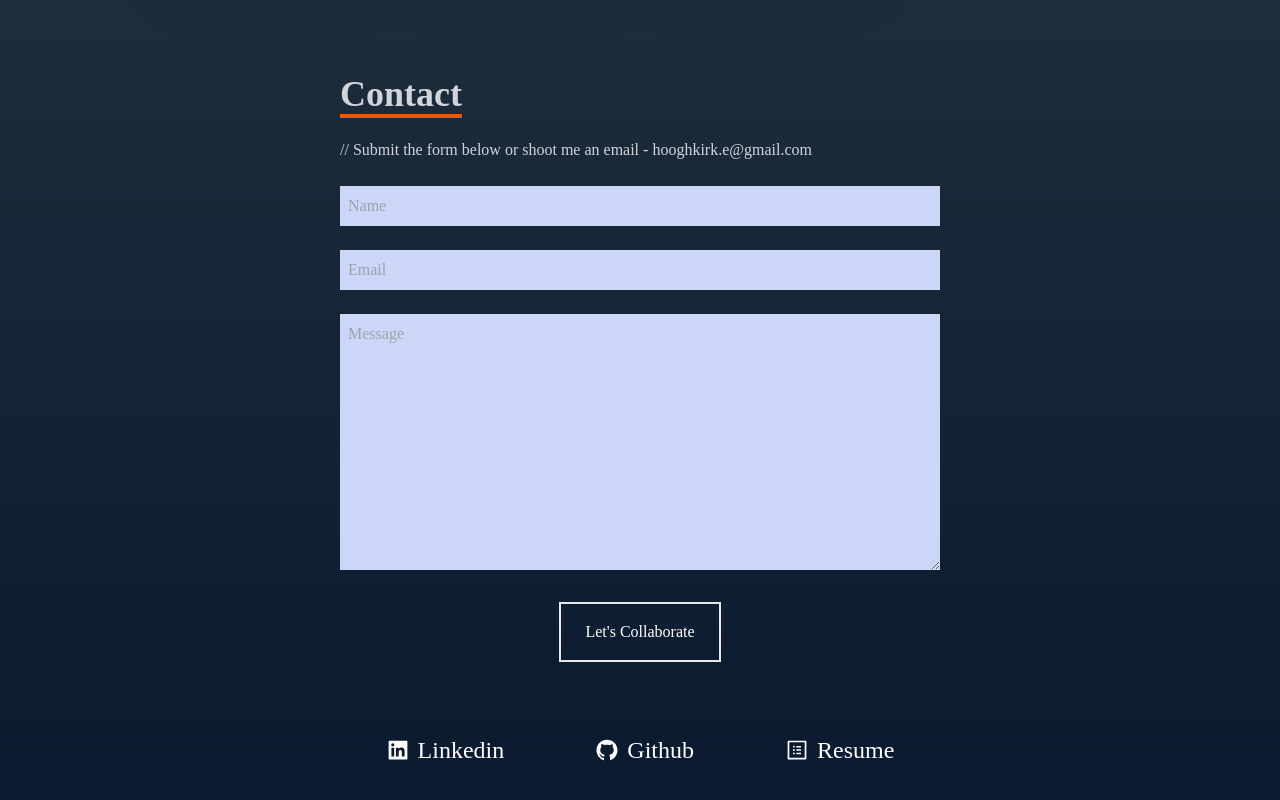
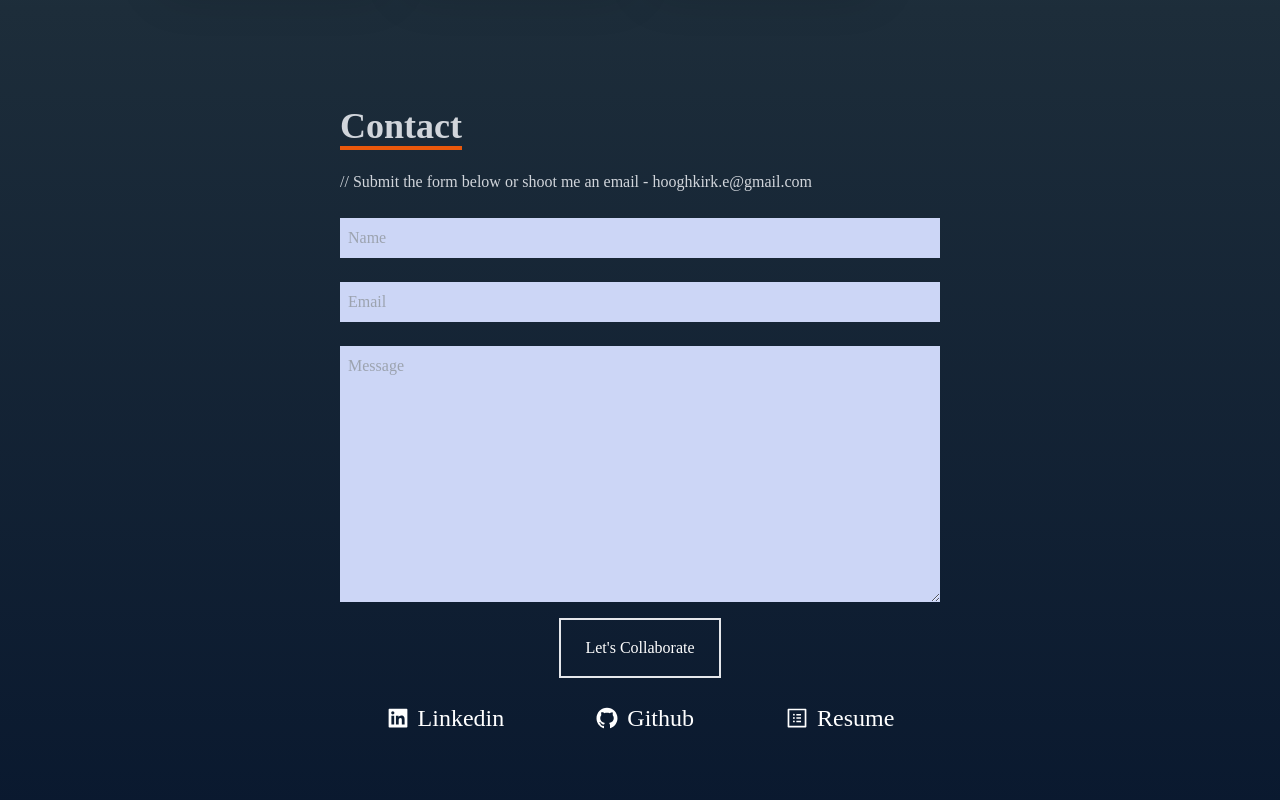
Before and after one commit to ErnestoHkirk/portfolio, a React (Create React App) app: page / in a window 1280 px wide. Shown: the part 3992-4792 px from the top of the page. Built offline with nearby package versions, Linux system fonts and the light colour scheme.

Commit message:
Fix footer

```diff
--- a/src/components/Contact.jsx
+++ b/src/components/Contact.jsx
@@ -42,10 +42,10 @@ const Contact = () => {
           rows="10"
           placeholder="Message"
         ></textarea>
-        <button className="text-white border-2 hover:bg-red-500 hover:border-red-600 px-4 py-3 my-8 mx-auto flex items-center">
+        <button className="text-white border-2 hover:bg-red-500 hover:border-red-600 px-4 py-3 my-3 sm:my-8 mx-auto flex items-center">
           Let's Collaborate
         </button>
-        <div className="flex flex-row text-gray-400 justify-around items-center mt-10">
+        <div className="flex flex-col sm:flex-row text-gray-400 justify-around items-center sm:mt-2">
           <a
             href="https://www.linkedin.com/in/ernesto-hooghkirk/"
             className="flex text-white text-2xl hover:underline"
```
